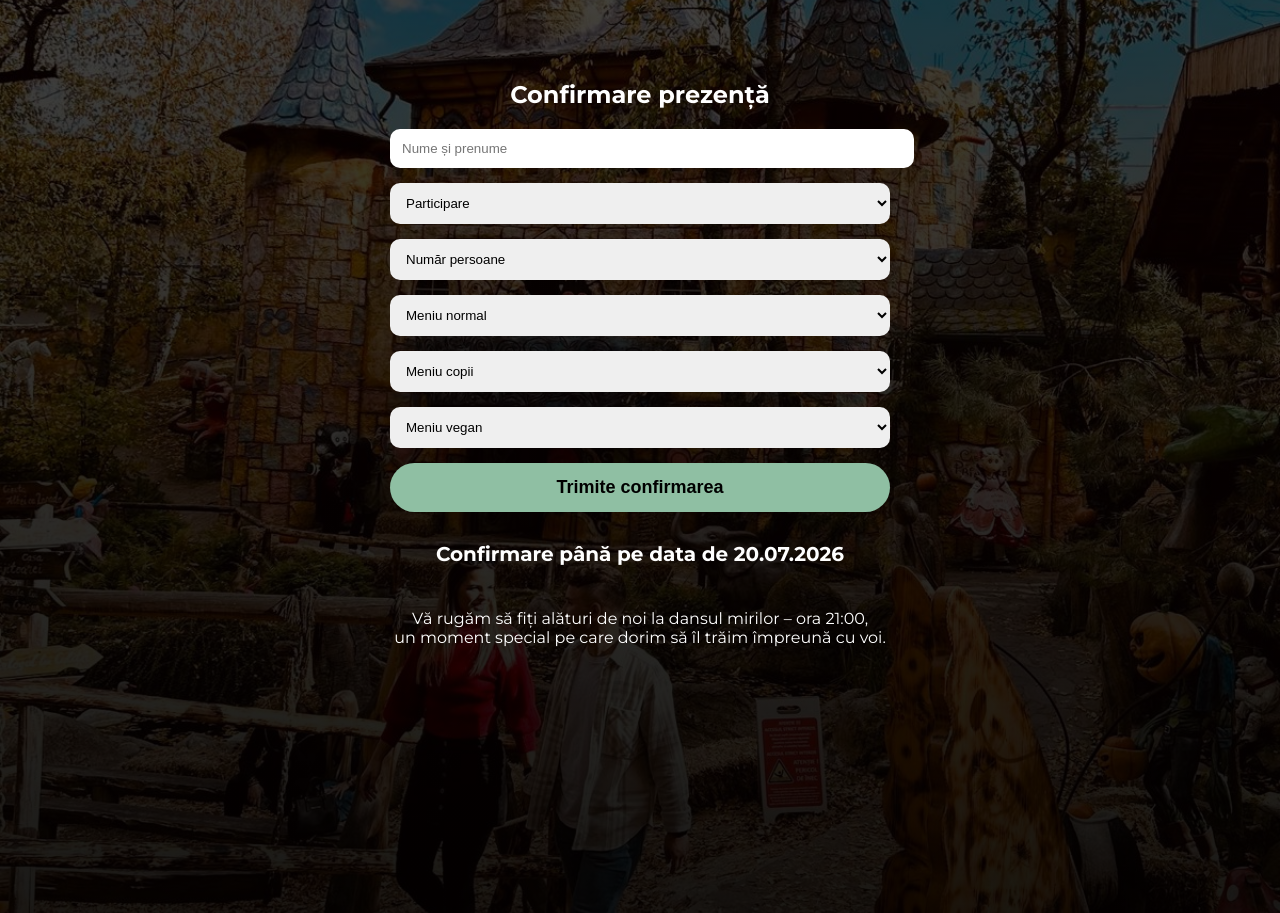
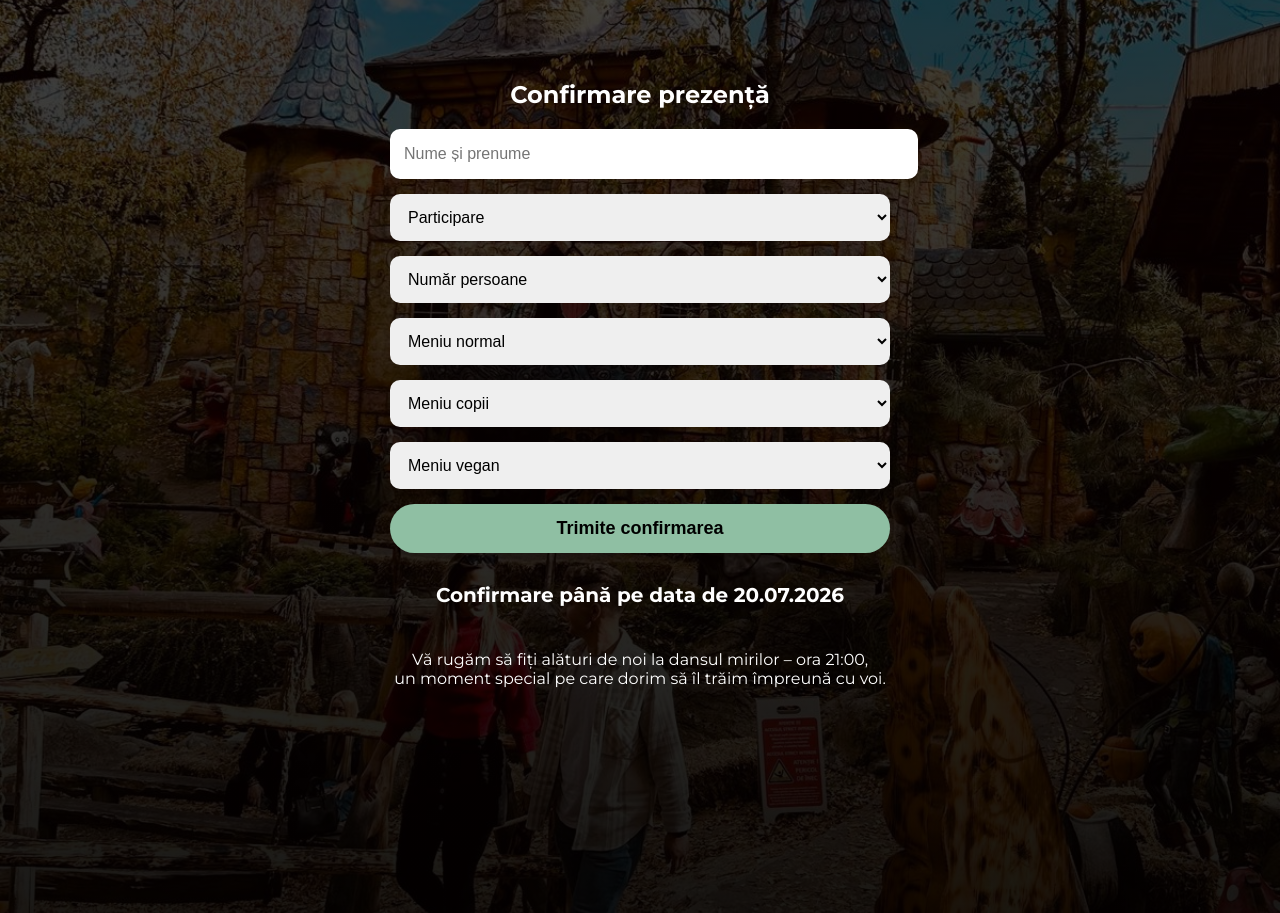
Before and after one commit to CosminDrilea/Nunta-05.09.2026, a plain HTML site: page index.html in a window 1280 px wide. Shown: the part 3460-4373 px from the top of the page. Drawn offline with nearby package versions, Linux system fonts and the light colour scheme; a web font is replaced by a local one.

Commit message:
Update index.html

```diff
--- a/index.html
+++ b/index.html
@@ -249,10 +249,14 @@ form {
 }
 input, select {
   width: 100%;
-  padding: 12px;
+  padding: 14px;
   margin-bottom: 15px;
   border-radius: 10px;
   border: none;
+
+font-size: 16px; /* opreste zoom ul pe mobil */
+line-height: 1.4;
+
 }
 button {
   width: 100%;
```
